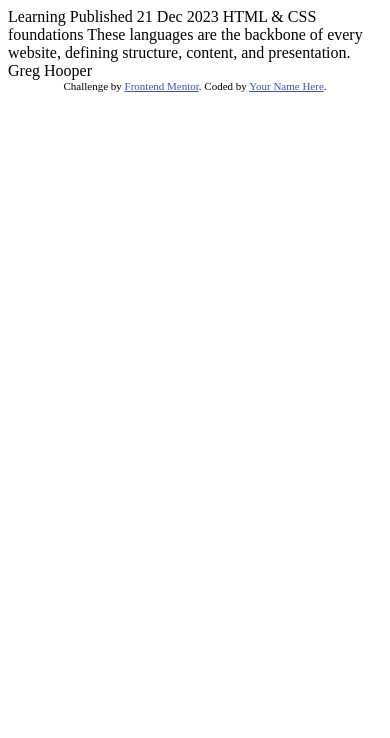
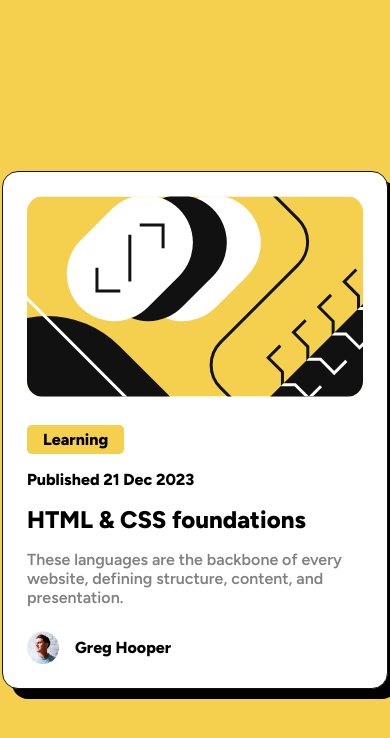
Before and after one commit to xirb22/blog-preview-card-main, a plain HTML site: page index.html in a window 390 px wide. Drawn offline with Linux system fonts and the light colour scheme.

Commit message:
First iteration, testing mobile display

```diff
--- a/index.html
+++ b/index.html
@@ -10,25 +10,137 @@
 
   <!-- Feel free to remove these styles or customise in your own stylesheet 👍 -->
   <style>
-    .attribution { font-size: 11px; text-align: center; }
-    .attribution a { color: hsl(228, 45%, 44%); }
+    /* TODO Use local ttf font */
+    @import url("https://fonts.googleapis.com/css2?family=Figtree:wght@600;800&display=swap");
+
+    :root {
+      --clr-yellow: hsl(47, 88%, 63%);
+
+      --clr-white: hsl(0, 0%, 100%);
+      --clr-grey: hsl(0, 0%, 50%);
+      --clr-black: hsl(0, 0%, 7%);
+    }
+
+
+    body {
+
+      display: flex;
+      min-height: 100vh;
+      flex-direction: column;
+      align-items: center;
+      justify-content: center;
+
+      background: var(--clr-yellow);
+
+      font-family: 'Figtree', sans-serif;
+      font-size: 16px;
+      font-weight: 600;
+    }
+
+    .card-wrapper {
+
+      width: min-content;
+
+      background-color: var(--clr-white);
+
+      border: 1px solid var(--clr-black);
+      border-radius: 1rem;
+      box-shadow: 10px 10px 0px 0px;
+    }
+
+    .illustration {
+
+      margin: 1.5rem;
+      border-radius: 1rem;
+    }
+
+    .tag {
+
+      width: fit-content;
+
+      margin: 0rem 1.5rem;
+      padding: 0.3rem 1rem;
+
+      background: var(--clr-yellow);
+
+      border-radius: .3rem;
+
+      font-weight: 800;
+
+      text-align: center;
+
+    }
+
+    .date {
+      margin: 1rem 1.5rem;
+      font-weight: 800;
+    }
+
+    .title {
+
+      margin: 1rem 1.5rem;
+      font-weight: 800;
+    }
+
+    .title:hover {
+      color: var(--clr-yellow);
+      cursor: pointer;
+    }
+
+    .description {
+
+      margin: 1rem 1.5rem;
+      color: var(--clr-grey)
+    }
+
+    .profile {
+
+      margin: 1.5rem;
+
+      display: flex;
+      flex-direction: row;
+      align-items: center;
+      gap: 1rem;
+      justify-content: flex-start;
+
+      font-weight: 800;
+    }
+
+    .profile-picture {
+      width: 2rem;
+    }
+
   </style>
+
 </head>
+
 <body>
 
-  Learning
+  <div class="card-wrapper">
+    <img src="assets\images\illustration-article.svg" alt="" class="illustration" />
 
-  Published 21 Dec 2023
+    <p class="tag">
+      Learning
+    </p>
 
-  HTML & CSS foundations
+    <p class="date">
+      Published 21 Dec 2023
+    </p>
 
-  These languages are the backbone of every website, defining structure, content, and presentation.
+    <h2 class="title">HTML & CSS foundations</h2>
 
-  Greg Hooper
 
-  <div class="attribution">
-    Challenge by <a href="https://www.frontendmentor.io?ref=challenge" target="_blank">Frontend Mentor</a>.
-    Coded by <a href="#">Your Name Here</a>.
+    <p class="description">
+      These languages are the backbone of every website, defining structure, content, and presentation.
+    </p>
+
+    <div class="profile">
+      <img src="assets\images\image-avatar.webp" alt="" class="profile-picture">
+      Greg Hooper
+    </div>
+
   </div>
+
 </body>
+
 </html>
```
